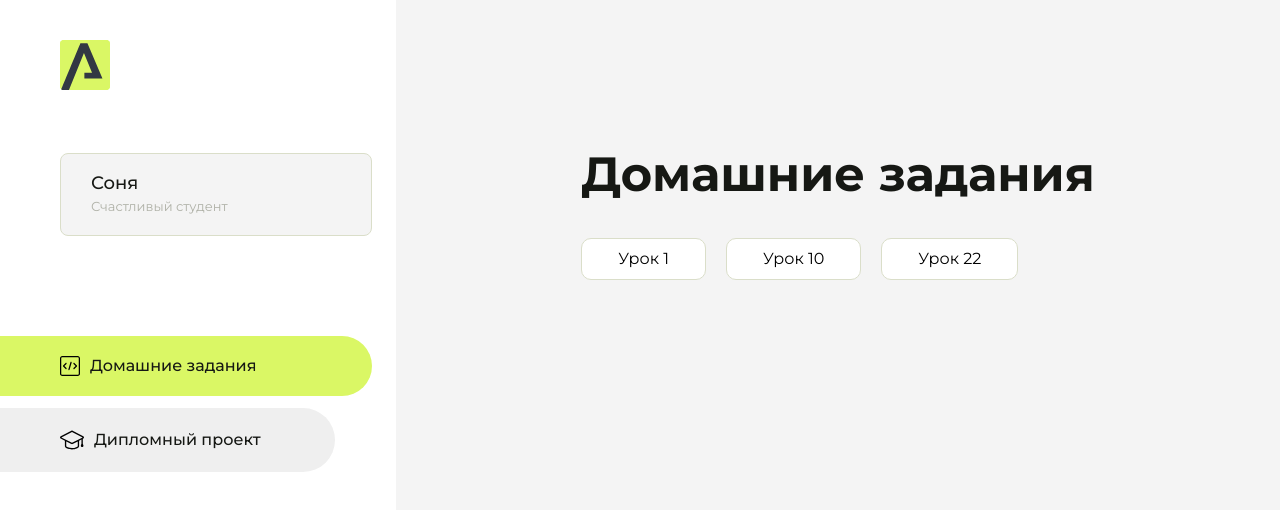
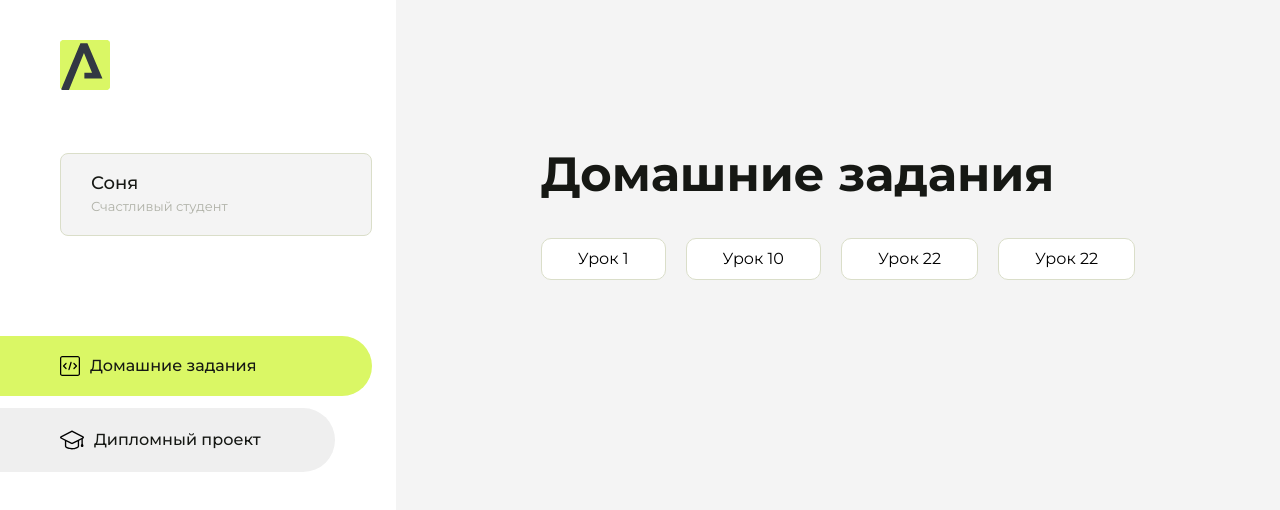
Before and after one commit to sonxmwie/homework, a plain HTML site: page index.html in a window 1280 px wide. Drawn offline with Linux system fonts and the light colour scheme.

Commit message:
Update index.html

```diff
--- a/index.html
+++ b/index.html
@@ -101,6 +101,9 @@
                      <li class="content__list-item">
                         <a href="lesson22/index.html">Урок 22</a>
                     </li>
+                    <li class="content__list-item">
+                        <a href="lesson34/index.html">Урок 22</a>
+                    </li>
                 </ul>
             </div>
             <div class="content__block hidden" id="diplomBlock">
```
